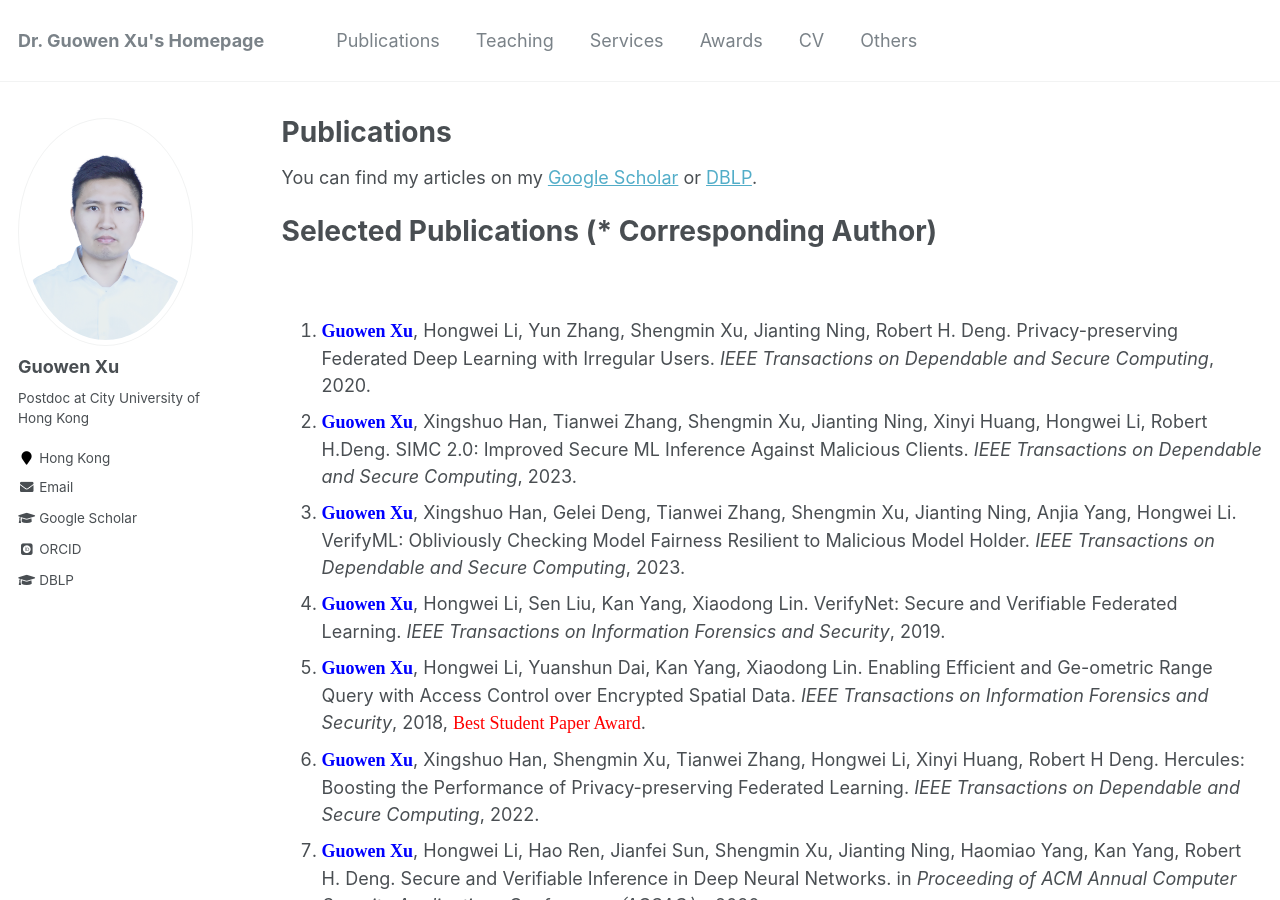
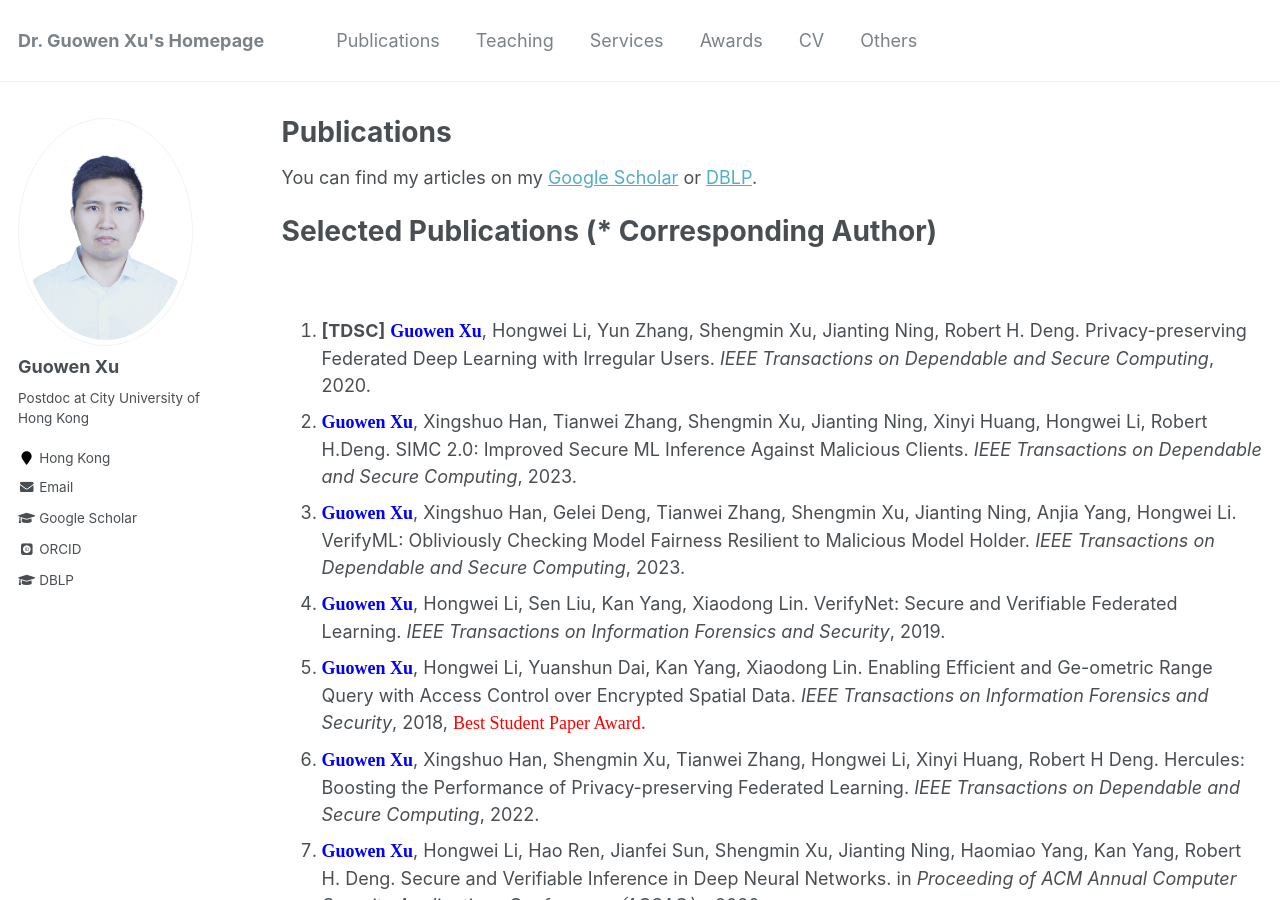
Before and after one commit to Guowen-xu/guowen-xu.github.io, a Jekyll site: the page built from _pages/publications.md, in a window 1280 px wide and 900 px high. Built offline with Jekyll 4.4.1, drawn with Linux system fonts in a browser that asks for light colours; some web fonts are replaced.

Commit message:
Update publications.md

```diff
--- a/_pages/publications.md
+++ b/_pages/publications.md
@@ -14,7 +14,7 @@ You can find my articles on my [Google Scholar](https://scholar.google.com.hk/ci
 
 
 
-1. **<font face="Times New Roman" color=blue size=4> Guowen Xu</font>**, Hongwei Li, Yun Zhang, Shengmin Xu, Jianting Ning, Robert H. Deng. Privacy-preserving Federated Deep Learning with Irregular Users. *IEEE Transactions on Dependable and Secure Computing*, 2020.
+1. **[TDSC]** **<font face="Times New Roman" color=blue size=4> Guowen Xu</font>**, Hongwei Li, Yun Zhang, Shengmin Xu, Jianting Ning, Robert H. Deng. Privacy-preserving Federated Deep Learning with Irregular Users. *IEEE Transactions on Dependable and Secure Computing*, 2020.
 2. **<font face="Times New Roman" color=blue size=4> Guowen Xu</font>**, Xingshuo Han, Tianwei Zhang, Shengmin Xu, Jianting Ning, Xinyi Huang, Hongwei Li, Robert H.Deng. SIMC 2.0: Improved Secure ML Inference Against Malicious Clients. *IEEE Transactions on Dependable and Secure Computing*, 2023.
 3.  **<font face="Times New Roman" color=blue size=4> Guowen Xu</font>**, Xingshuo Han, Gelei Deng, Tianwei Zhang, Shengmin Xu, Jianting Ning, Anjia Yang, Hongwei Li. VerifyML: Obliviously Checking Model Fairness Resilient to Malicious Model Holder. *IEEE Transactions on Dependable and Secure Computing*, 2023.
 4. **<font face="Times New Roman" color=blue size=4> Guowen Xu</font>**, Hongwei Li, Sen Liu, Kan Yang, Xiaodong Lin. VerifyNet: Secure and Verifiable Federated Learning. *IEEE Transactions on Information Forensics and Security*, 2019.
```
